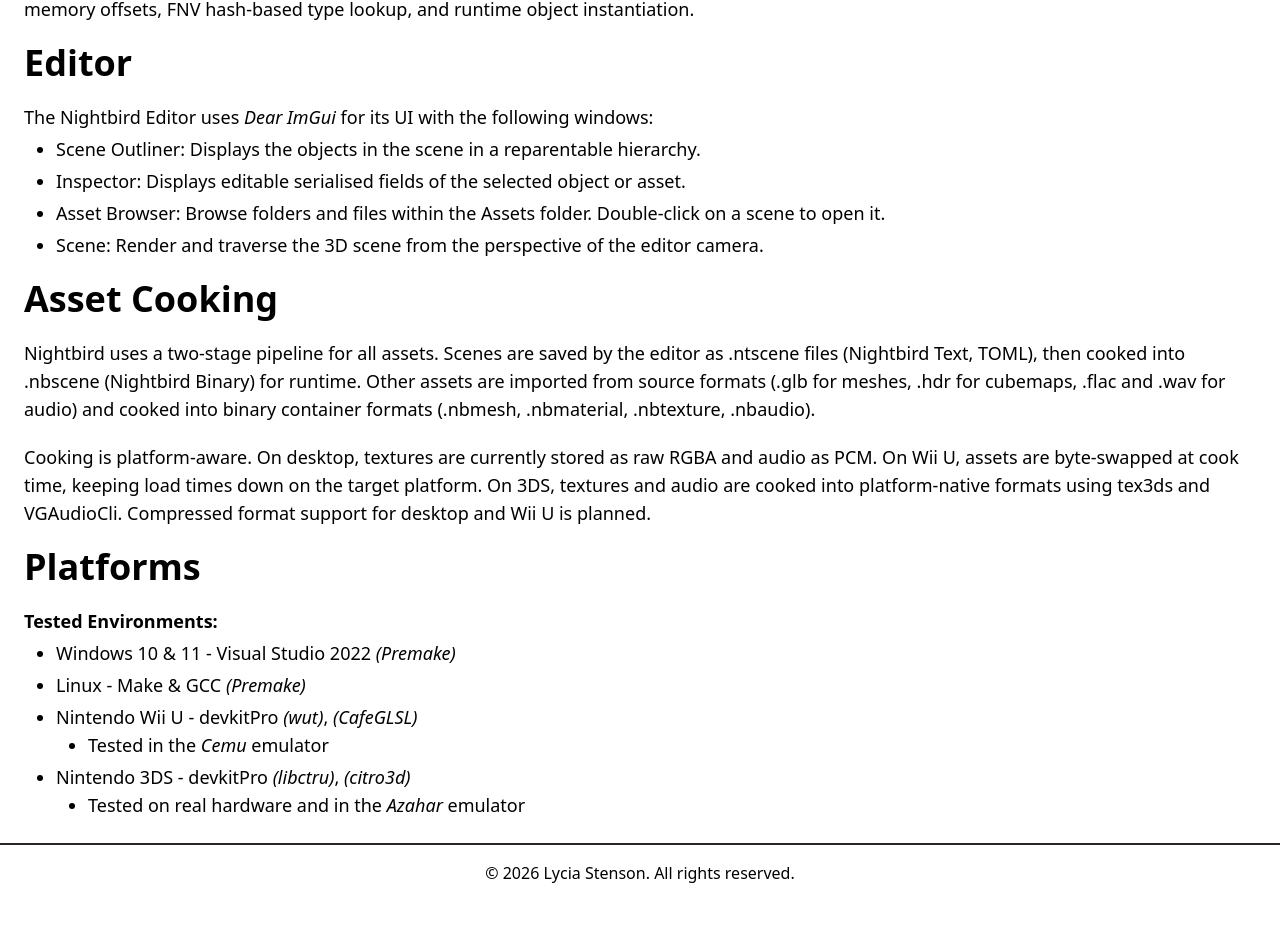
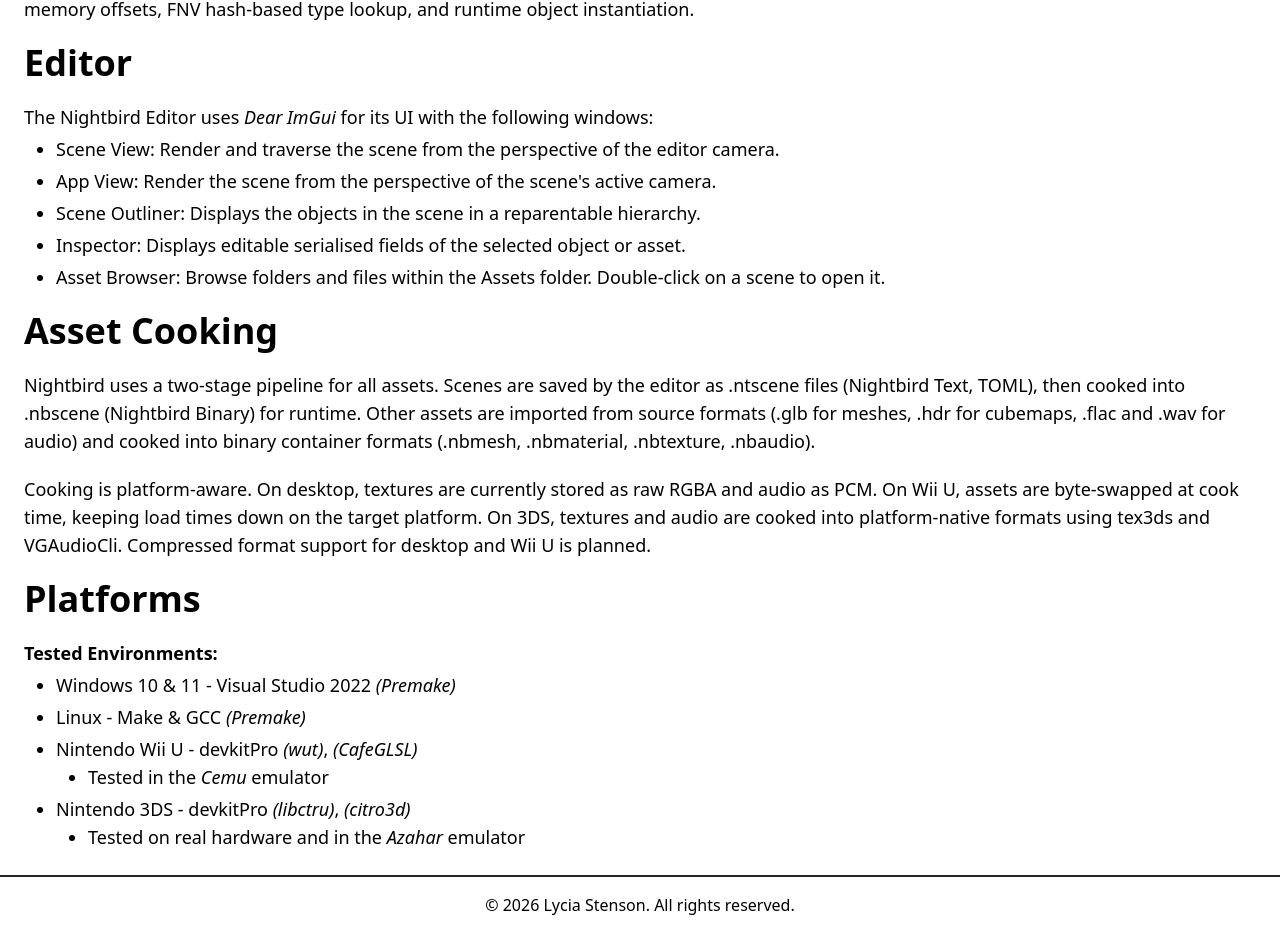
Before and after one commit to LyciaStenson/lyciastenson.github.io, a SvelteKit app: page /nightbird in a window 1280 px wide. Shown: the part 1057-1990 px from the top of the page. Before the commit the page ends 1958 px from the top, so only its background shows below. Built offline with nearby package versions, Linux system fonts and the light colour scheme.

Commit message:
Updated list of Nightbird editor windows

```diff
--- a/src/routes/nightbird/+page.svelte
+++ b/src/routes/nightbird/+page.svelte
@@ -54,10 +54,11 @@
 			for its UI with the following windows:
 		</p>
 		<ul class="list-disc pl-8 space-y-1 text-lg">
+			<li>Scene View: Render and traverse the scene from the perspective of the editor camera.</li>
+			<li>App View: Render the scene from the perspective of the scene's active camera.</li>
 			<li>Scene Outliner: Displays the objects in the scene in a reparentable hierarchy.</li>
 			<li>Inspector: Displays editable serialised fields of the selected object or asset.</li>
 			<li>Asset Browser: Browse folders and files within the Assets folder. Double-click on a scene to open it.</li>
-			<li>Scene: Render and traverse the 3D scene from the perspective of the editor camera.</li>
 		</ul>
 	</div>
 
```
